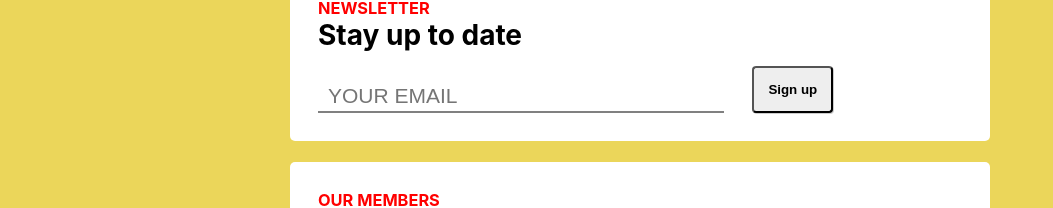
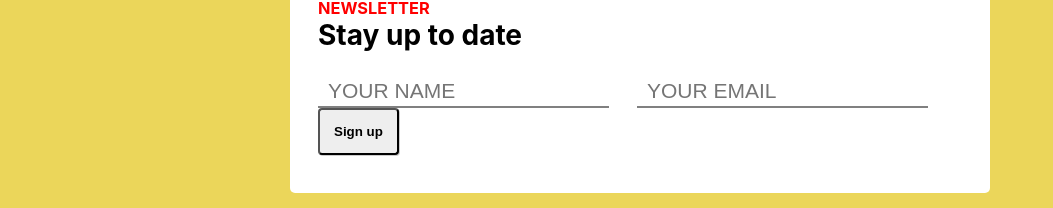
Before and after one commit to BendJS/simple-website, a React (Create React App) app: page / in a window 1280 px wide. Shown: the part 696-904 px from the top of the page, without its empty margins (0-1053 px from the left). Built offline with nearby package versions, Linux system fonts and the light colour scheme.

Commit message:
update form to include netlify and update sass file

```diff
--- a/src/App.js
+++ b/src/App.js
@@ -1,6 +1,7 @@
 import React, {useState} from 'react';
 // import Meetups from './Meetups';
 import Module from './components/Module';
+import SignupForm from './components/SignupForm';
 import Header from './components/Header';
 import Footer from './components/Footer';
 import { FlexDiv, StyledAvatar } from './UI/Common';
@@ -56,21 +57,21 @@ function App() {
           heading="Say Something"
           subheading="We're always looking for speakers"
           text="If you have something to share, big or small, please get in touch!"
-          buttons={[<a href="mailto:bendjsgroup@gmail.com" className="button" target="_blank">📧 bendjsgroup@gmail.com</a>]}
+          buttons={[<a href="mailto:bendjsgroup@gmail.com" className="button" target="_blank" rel="noopener noreferrer">📧 bendjsgroup@gmail.com</a>]}
         />
 
         <Module
           heading="Youtube"
           subheading="See us in Action"
           text="Catch up on old events or watch our Livestreams if you can't make it"
-          buttons={[<a href="https://www.youtube.com/channel/UCCT744K1sGX-lPtaEivXCDQ" className="button">Youtube Channel</a>]}
+          buttons={[<a href="https://www.youtube.com/channel/UCCT744K1sGX-lPtaEivXCDQ" target="_blank" rel="noopener noreferrer" className="button">Youtube Channel</a>]}
         />
 
         <Module
           heading="Chat"
           subheading="Join our community"
           text="Our Slack group helps us all stay in touch, and our meetup page gives you more info about our events"
-          buttons={[<a href="https://join.slack.com/t/bendjs/shared_invite/enQtNjA1MTIyODI0MjYwLWNmODA5OTM3ODJiYTllYWJlNzE0MGUwM2JkOGEyZTllOGNhNmU3YzdkNDE2ZTM1M2M0NDhmYTNkZGE3ZTA5M2Y" className="button" style={{marginBottom: '3px'}}>Get Slack Invite</a>, <a href="https://www.meetup.com/BendJS/" className="button">Join BendJS</a>]}
+          buttons={[<a href="https://join.slack.com/t/bendjs/shared_invite/enQtNjA1MTIyODI0MjYwLWNmODA5OTM3ODJiYTllYWJlNzE0MGUwM2JkOGEyZTllOGNhNmU3YzdkNDE2ZTM1M2M0NDhmYTNkZGE3ZTA5M2Y" target="_blank" rel="noopener noreferrer" className="button" style={{marginBottom: '3px'}}>Get Slack Invite</a>, <a href="https://www.meetup.com/BendJS/" className="button">Join BendJS</a>]}
         />
 
         <Module
@@ -88,8 +89,7 @@ function App() {
           buttons={[]}
         >
           <FlexDiv align='flex-end' justify='flex-start' direction='row'>
-            <input type="text" className="signup" placeholder="YOUR EMAIL" />
-            <button className="button" onClick={() => null}>Sign up</button>
+            <SignupForm />
           </FlexDiv>
         </Module>
 
--- a/src/App.scss
+++ b/src/App.scss
@@ -40,19 +40,24 @@ p {
   font-weight: bold;
   box-shadow: 1px 1px 0 rgba(black, 0.2);
   &:hover,
-  &:focus {
+  &:focus,
+  &:active,
+  &:visited {
     box-shadow: none;
     transform: translate(1px, 1px);
   }
 }
 
 .signup {
-  width: 60%;
+  width: auto;
   border: none;
   border-bottom: 2px solid grey;
   margin-right: 2rem;
   font-size: 1.5rem;
   padding: 3px 10px;
+  &:focus {
+    outline: none;
+  }
 }
 
 .members {
--- a/src/components/SignupForm.js
+++ b/src/components/SignupForm.js
@@ -0,0 +1,26 @@
+import React, { useState } from 'react';
+import '../App.scss';
+
+export default function SignupForm({children}) {
+  const [submitted, setSubmitted] = useState(false);
+
+  function handleClick(e) {
+    e.preventDefault();
+    setSubmitted(true);
+  }
+
+  if (submitted) {
+    return (
+      <div>
+        <h4>Thank you for your submission! Keep an eye out for our newsletters 😀</h4>
+      </div>
+    )
+  }
+  return (
+    <form name="newsletter" netlify className="members">
+      <input type="text" name="name" className="signup" placeholder="YOUR NAME" />
+      <input type="email" name="email" className="signup" placeholder="YOUR EMAIL" />
+      <button className="button" type="submit" onClick={e => handleClick(e)}>Sign up</button>
+    </form>
+  )
+}
```
